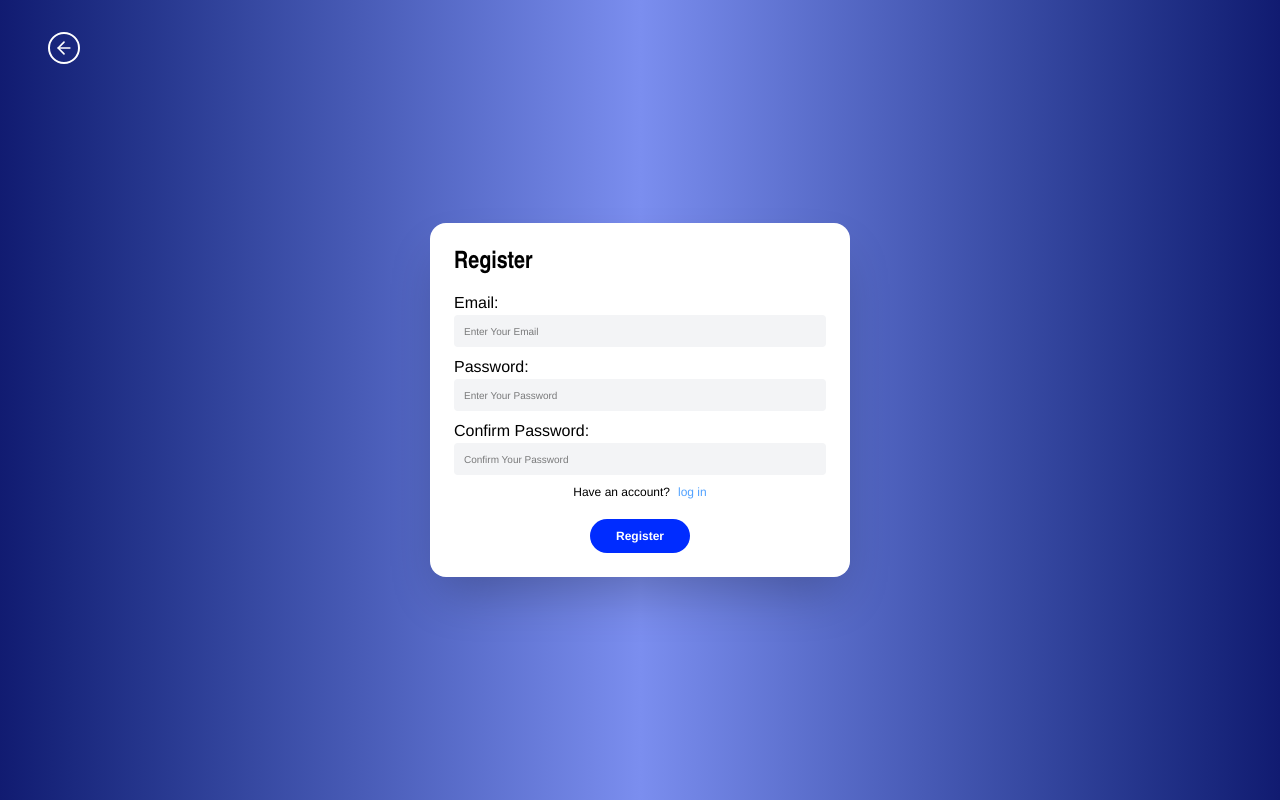
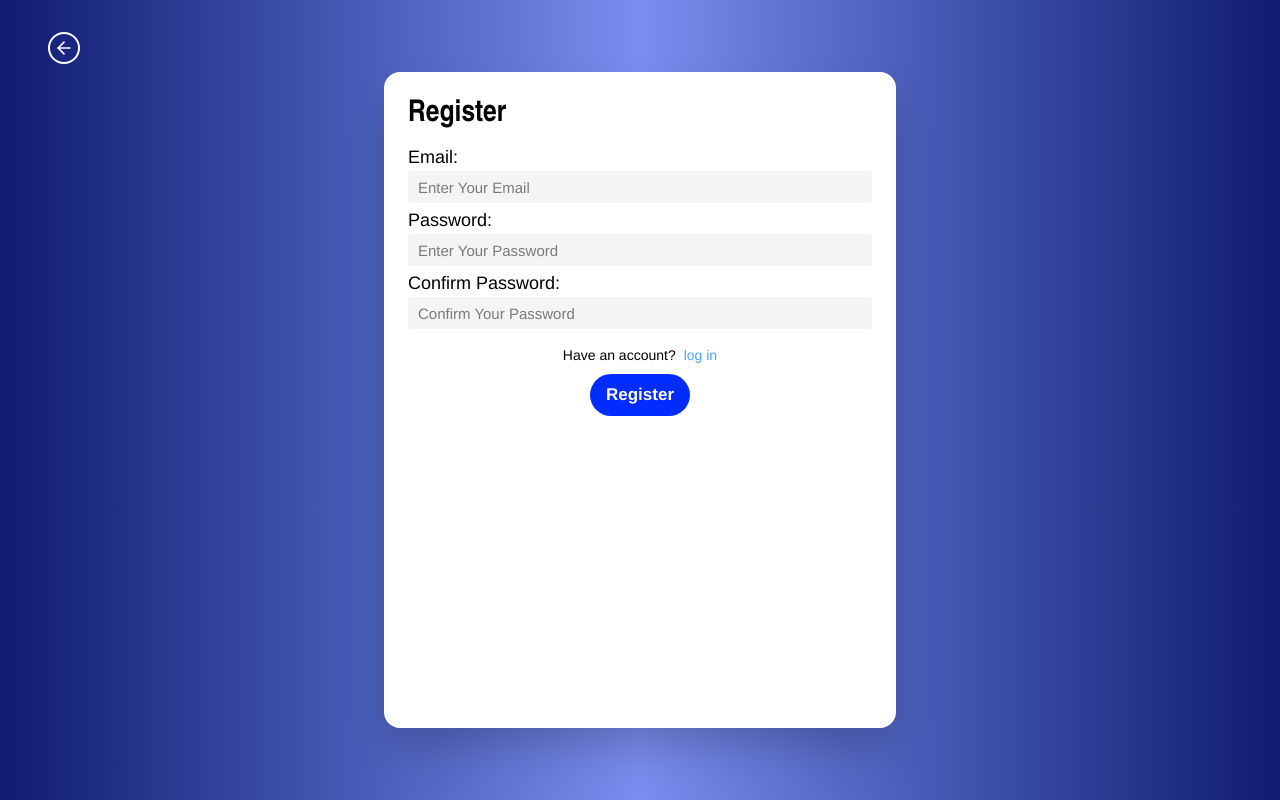
Before and after one commit to IbrahimZherati/StudyBuddy, a Next.js app in the folder studybuddy-frontend/: page /register in a window 1280 px wide. Built offline with nearby package versions, Linux system fonts and the light colour scheme.

Commit message:
Edit the style for 'login' and 'register'

```diff
--- a/studybuddy-frontend/app/globals.css
+++ b/studybuddy-frontend/app/globals.css
@@ -10,28 +10,28 @@
             bg-linear-90 from-[#111b71] via-[#7b8eef] to-[#111b71];
     }
 
-    .card-sign{
-        @apply bg-white rounded-2xl shadow-2xl  absolute p-6 w-105 backdrop-blur-sm;
+    .card-sign {
+        @apply bg-white rounded-2xl shadow-2xl h-[82%] w-[40%] absolute p-6 backdrop-blur-sm;
     }
 
     .custom-form {
-        @apply flex flex-col justify-evenly gap-2;
+        @apply flex flex-col justify-evenly gap-1;
     }
 
     .title {
-        @apply text-2xl font-bold mb-3;
+        @apply text-3xl font-bold mb-3;
     }
 
     .input-span {
-        @apply block;
+        @apply block text-[18px];
     }
 
     .input-box {
-        @apply w-full bg-gray-100 rounded-sm h-8 p-2.5 text-[10px] focus:outline;
+        @apply w-full bg-gray-100 rounded-sm h-8 p-2.5 text-[15px] focus:outline-blue-200;
     }
 
     .input-check {
-        @apply inline text-[12px] text-center text-gray-700 mt-1 mr-1.5;
+        @apply inline text-[15px] text-center text-gray-700 mt-1 mr-1.5;
     }
 
     .input-error {
@@ -39,20 +39,20 @@
     }
 
     .sign-p {
-        @apply text-center text-[12px] mb-2.5;
+        @apply text-center text-[14px] mb-1 mt-3;
     }
 
     .sign-p-link {
         @apply text-blue-400 ml-2;
     }
 
-    .error {
-        @apply text-red-500 text-[12px];
+    .error-message {
+        @apply text-red-500 text-[12px] h-1 mt-1 mb-3;
     }
 
     .btn-sign {
         @apply rounded-3xl bg-[#002CFF] font-bold w-25 cursor-pointer text-white p-2
-        text-center mx-auto text-[12px];
+        text-center mx-auto text-[17px] mb-2;
     }
 }
 
```
